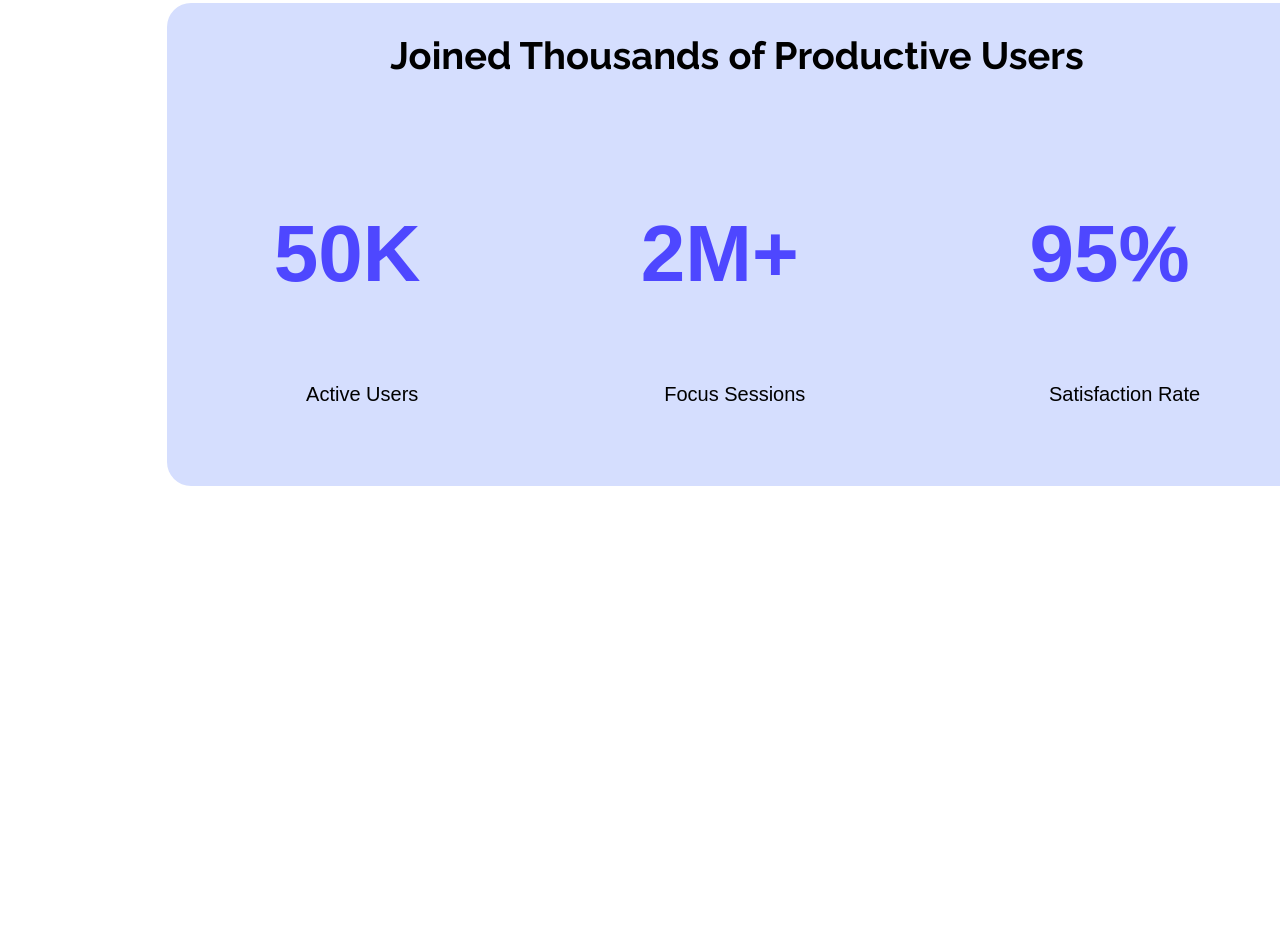
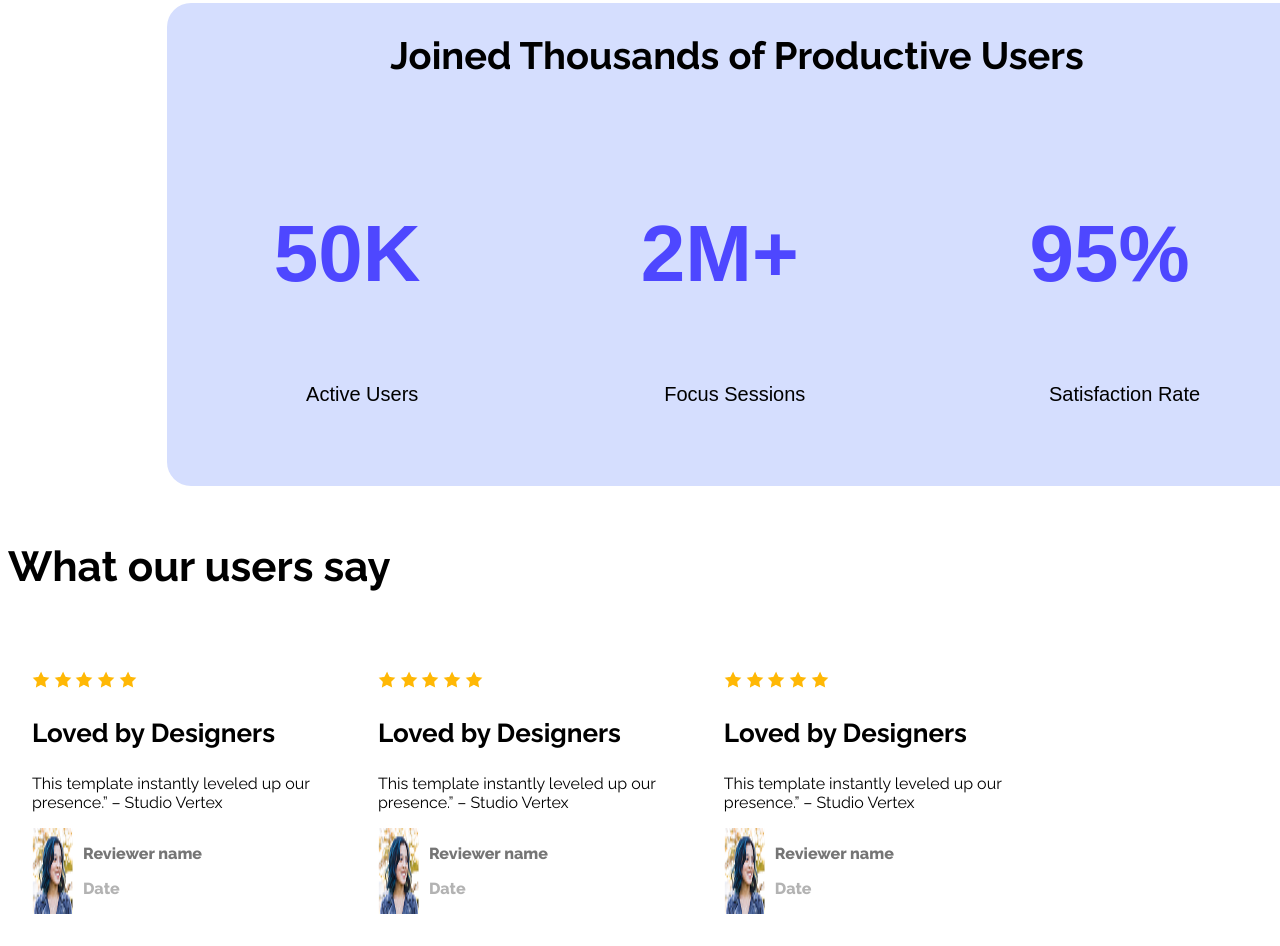
Before and after one commit to Abdul-Baset-Rifat/Assignment-01, a plain HTML site: page index.html in a window 1280 px wide. Shown: the part 1853-2799 px from the top of the page. Before the commit the page ends 2347 px from the top, so only its background shows below. Drawn offline with Linux system fonts and the light colour scheme.

Commit message:
added user-review

```diff
--- a/index.html
+++ b/index.html
@@ -59,10 +59,69 @@
             </div>
         </section>
 
-        <section class="review">
+        <section class="reviews">
+            <h4 class="banner2-title">What our users say</h4>
+            <div class="review-container">
+                <div class="review">
+                    <img src="images/icon-star.png" alt="">
+                    <img src="images/icon-star.png" alt="">
+                    <img src="images/icon-star.png" alt="">
+                    <img src="images/icon-star.png" alt="">
+                    <img src="images/icon-star.png" alt="">
+                    <h3 class="review-title">Loved by Designers</h3>
+                    <p class="review-description">
+                        This template instantly leveled up our <br>
+                         presence.” – Studio Vertex
+                    </p>
+                    <div class="reviewer-avatar">
+                            <img src="images/avatar.png" alt="">
+                        <div class="reviewer-info">
+                            <p class="reviewer-name">Reviewer name</p>
+                            <p class="review-date">Date</p>
+                        </div>
+                    </div>
+                </div>
+                <div class="review">
+                    <img src="images/icon-star.png" alt="">
+                    <img src="images/icon-star.png" alt="">
+                    <img src="images/icon-star.png" alt="">
+                    <img src="images/icon-star.png" alt="">
+                    <img src="images/icon-star.png" alt="">
+                    <h3 class="review-title">Loved by Designers</h3>
+                    <p class="review-description">
+                        This template instantly leveled up our <br>
+                         presence.” – Studio Vertex
+                    </p>
+                    <div class="reviewer-avatar">
+                            <img src="images/avatar.png" alt="">
+                        <div class="reviewer-info">
+                            <p class="reviewer-name">Reviewer name</p>
+                            <p class="review-date">Date</p>
+                        </div>
+                    </div>
+                </div>
+                <div class="review">
+                    <img src="images/icon-star.png" alt="">
+                    <img src="images/icon-star.png" alt="">
+                    <img src="images/icon-star.png" alt="">
+                    <img src="images/icon-star.png" alt="">
+                    <img src="images/icon-star.png" alt="">
+                    <h3 class="review-title">Loved by Designers</h3>
+                    <p class="review-description">
+                        This template instantly leveled up our <br>
+                         presence.” – Studio Vertex
+                    </p>
+                    <div class="reviewer-avatar">
+                            <img src="images/avatar.png" alt="">
+                        <div class="reviewer-info">
+                            <p class="reviewer-name">Reviewer name</p>
+                            <p class="review-date">Date</p>
+                        </div>
+                    </div>
+                </div>
+            </div>
+        </section>
 
-
-        </section>
 
 
     </main>
--- a/styls/assignment.css
+++ b/styls/assignment.css
@@ -121,3 +121,28 @@ header{
     line-height: 1.2;
     text-align: center;
 }
+/* review */
+
+.review-container{
+    display: flex;
+    gap: 20px;
+}
+.review{
+    padding: 24px 24px;
+}
+.reviewer-avatar{
+    display: flex;
+    gap: 10px;
+}
+.review-title{
+    font-size: 26px;
+}
+.review-description{
+    font-weight: normal;
+}
+.reviewer-name{
+    color:#757575;
+}
+.review-date{
+    color: #B3B3B3;
+}
```
